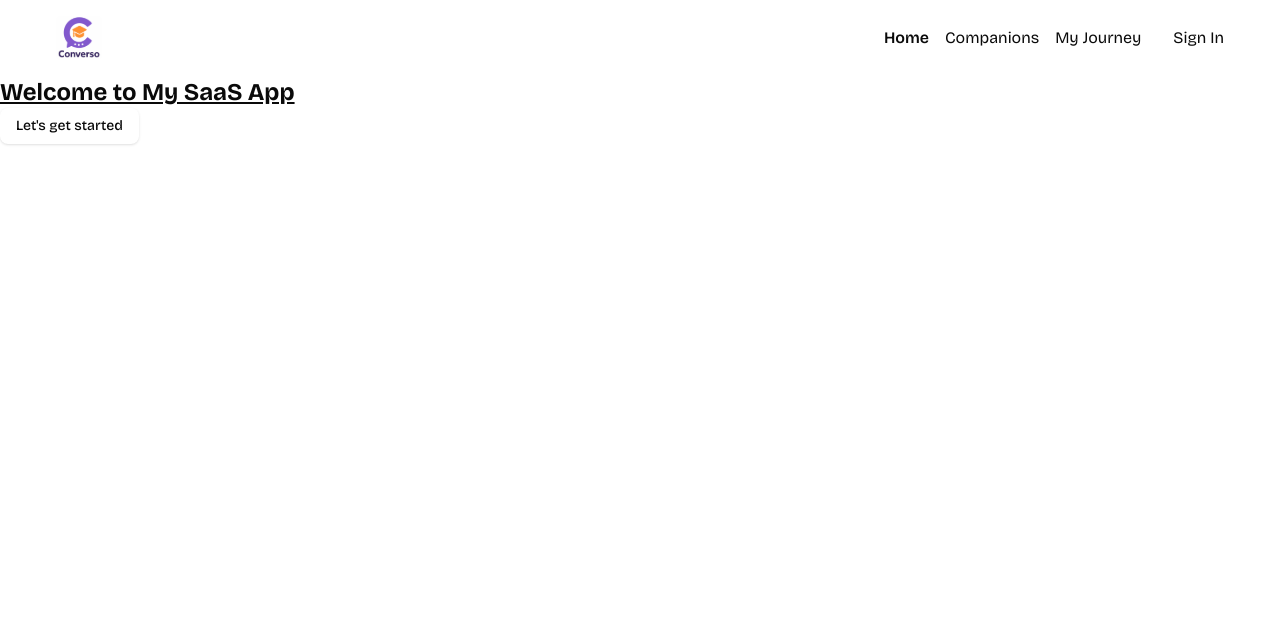
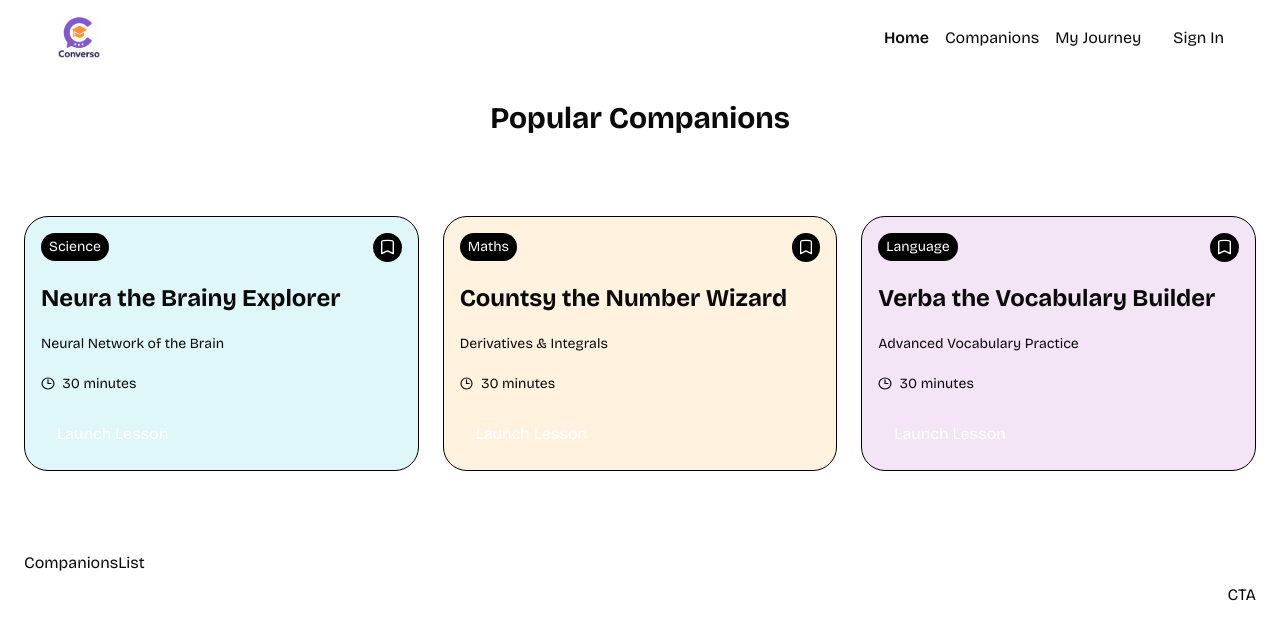
Before and after one commit to UsamaHayatN/Teaching_SaaS_App, a Next.js app: page / in a window 1280 px wide. Shown: the top 640 px of the page. Built offline with nearby package versions, Linux system fonts and the light colour scheme.

Commit message:
Implement home page and companion cards

```diff
--- a/app/globals.css
+++ b/app/globals.css
@@ -4,7 +4,6 @@
 @tailwind utilities;
 
 @import "tw-animate-css";
-
 
 @custom-variant dark (&:is(.dark *));
 
@@ -201,25 +200,25 @@ body {
     @apply flex flex-wrap gap-4 w-full max-md:justify-center;
   }
   .companion-card {
-    @apply flex flex-col rounded-4xl border border-black px-4 py-4 gap-5 w-full min-lg:max-w-[410px] justify-between;
+    @apply flex flex-col rounded-3xl border border-black px-4 py-4 gap-5 w-full;
   }
   .subject-badge {
-    @apply bg-black text-white rounded-4xl text-sm px-2 py-1 capitalize;
+    @apply bg-black text-white rounded-3xl text-sm px-2 py-1 capitalize;
   }
   .companion-bookmark {
-    @apply px-2 bg-black rounded-4xl flex items-center h-full aspect-square cursor-pointer;
+    @apply px-2 bg-black rounded-3xl flex items-center h-full aspect-square cursor-pointer;
   }
   .input {
     @apply !border-black !bg-white focus-visible:!ring-0 focus-visible:!border-black !w-full;
   }
   .rounded-border {
-    @apply rounded-4xl border border-black;
+    @apply rounded-3xl border border-black;
   }
   .cta-section {
-    @apply bg-cta text-white rounded-4xl px-7 py-10 flex flex-col items-center text-center gap-5 w-1/3 max-lg:w-1/2 max-md:w-full;
+    @apply bg-cta text-white rounded-3xl px-7 py-10 flex flex-col items-center text-center gap-5 w-1/3 max-lg:w-1/2 max-md:w-full;
   }
   .cta-badge {
-    @apply bg-cta-gold rounded-4xl px-3 py-1.5 text-black;
+    @apply bg-cta-gold rounded-3xl px-3 py-1.5 text-black;
   }
   .btn-primary {
     @apply bg-primary text-white rounded-xl cursor-pointer px-4 py-2 flex items-center gap-2;
@@ -228,10 +227,10 @@ body {
     @apply flex items-center justify-between mx-auto w-full px-14 py-4 bg-white max-sm:px-4;
   }
   .btn-signin {
-    @apply border border-black rounded-4xl px-4 py-2.5 text-sm font-semibold flex items-center gap-2 cursor-pointer;
+    @apply border border-black rounded-3xl px-4 py-2.5 text-sm font-semibold flex items-center gap-2 cursor-pointer;
   }
   .companion-list {
-    @apply rounded-4xl border border-black px-7 pt-7 pb-10 max-lg:w-full bg-white;
+    @apply rounded-3xl border border-black px-7 pt-7 pb-10 max-lg:w-full bg-white;
   }
   .companion-limit {
     @apply items-center justify-center flex flex-col gap-4 w-full min-2xl:w-1/2 pt-20 text-center;
@@ -280,8 +279,6 @@ body {
   }
 }
 
-
-
 @layer base {
   * {
     @apply border-border;
--- a/app/page.tsx
+++ b/app/page.tsx
@@ -1,12 +1,45 @@
 import React from "react";
-import { Button } from "@/components/ui/button";
+import CompanionCard from "@/components/CompanionCard";
+import CompanionsList from "@/components/CompanionsList";
+import CTA from "@/components/ui/CTA";
 
 const Page = () => {
   return (
-    <div>
-      <h1 className="text-2xl underline">Welcome to My SaaS App</h1>
-      <Button>Let's get started</Button>
-    </div>
+    <main className="p-6 space-y-12">
+      <h1 className="text-3xl font-bold text-center">Popular Companions</h1>
+
+      <section className="home-section grid grid-cols-1 sm:grid-cols-2 lg:grid-cols-3 gap-6">
+        <CompanionCard
+          id="456"
+          subject="Science"
+          name="Neura the Brainy Explorer"
+          topic="Neural Network of the Brain"
+          duration={30}
+          color="#E0F7FA" // light cyan background
+        />
+        <CompanionCard
+          id="123"
+          subject="Maths"
+          name="Countsy the Number Wizard"
+          topic="Derivatives & Integrals"
+          duration={30}
+          color="#FFF3E0" // light orange background
+        />
+        <CompanionCard
+          id="234"
+          subject="Language"
+          name="Verba the Vocabulary Builder"
+          topic="Advanced Vocabulary Practice"
+          duration={30}
+          color="#F3E5F5" // light purple background
+        />
+      </section>
+
+      <section className="home-section space-y-8">
+        <CompanionsList />
+        <CTA />
+      </section>
+    </main>
   );
 };
 
--- /dev/null
+++ b/components/CompanionCard.tsx
@@ -0,0 +1,56 @@
+import Image from "next/image";
+import Link from "next/link";
+
+interface CompanionCardProps {
+  id: string;
+  name: string;
+  topic: string;
+  subject: string;
+  duration: number;
+  color: string;
+}
+
+const CompanionCard = ({
+  id,
+  name,
+  topic,
+  subject,
+  duration,
+  color,
+}: CompanionCardProps) => {
+  return (
+    <article className="companion-card" style={{ backgroundColor: color }}>
+      <div className="flex justify-between items-center">
+        <div className="subject-badge"> {subject} </div>
+        <button className="companion-bookmark">
+          <Image
+            src="/icons/bookmark.svg"
+            alt="bookmark"
+            width={12.5}
+            height={15}
+          />
+        </button>
+      </div>
+
+      <h2 className="text-2xl font-bold"> {name} </h2>
+      <p className="text-sm"> {topic} </p>
+      <div className="flex items-center gap-2">
+        <Image
+          src="/icons/clock.svg"
+          alt="duration"
+          width={13.5}
+          height={13.5}
+        />
+        <p className="text-sm"> {duration} minutes </p>
+      </div>
+
+      <Link href={`/companions/${id}`} className="w-full">
+        <button className="btn-primary w-full justify-between">
+          Launch Lesson
+        </button>
+      </Link>
+    </article>
+  );
+};
+
+export default CompanionCard;
--- /dev/null
+++ b/components/CompanionsList.tsx
@@ -0,0 +1,5 @@
+const CompanionsList = () => {
+  return <div>CompanionsList</div>;
+};
+
+export default CompanionsList;
--- /dev/null
+++ b/components/ui/CTA.tsx
@@ -0,0 +1,5 @@
+const CTA = () => {
+  return <div>CTA</div>;
+};
+
+export default CTA;
```
